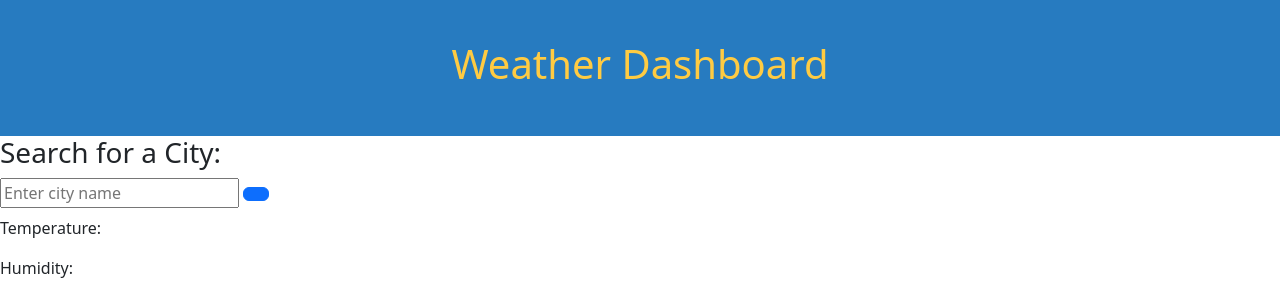
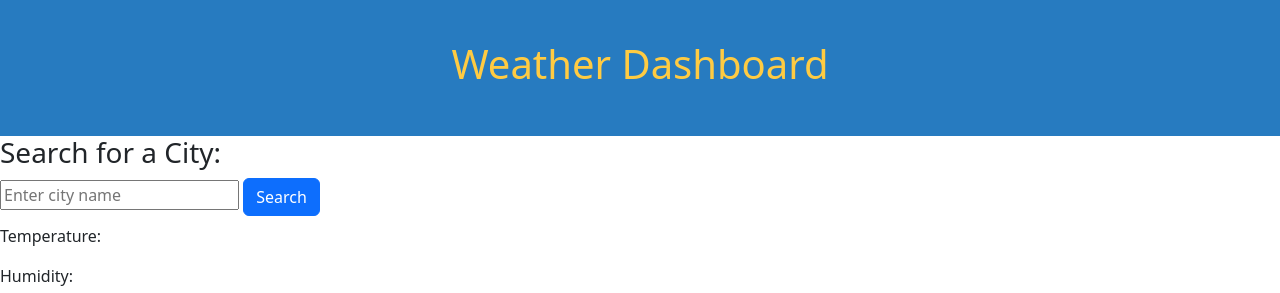
Before and after one commit to sclebron/weather-dashboard-app, a plain HTML site: page index.html in a window 1280 px wide. Shown: the top 293 px of the page. Drawn offline with nearby package versions, Linux system fonts and the light colour scheme.

Commit message:
changed Search button

```diff
--- a/index.html
+++ b/index.html
@@ -15,6 +15,7 @@
     <h3>Search for a City:</h3>
     <input type="text" id="search" placeholder="Enter city name"></input>
     <button type="submit" class="btn btn-primary" id="search-btn">
+        Search
         <i class="fa fa-search"></i>
     </button>
     <ul id="cities" class="list-group"></ul>
```
